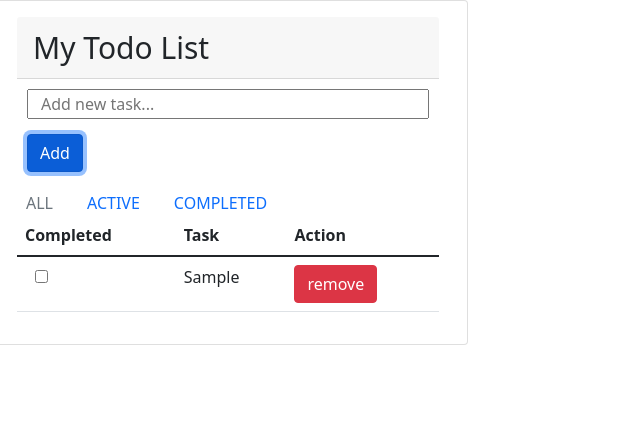
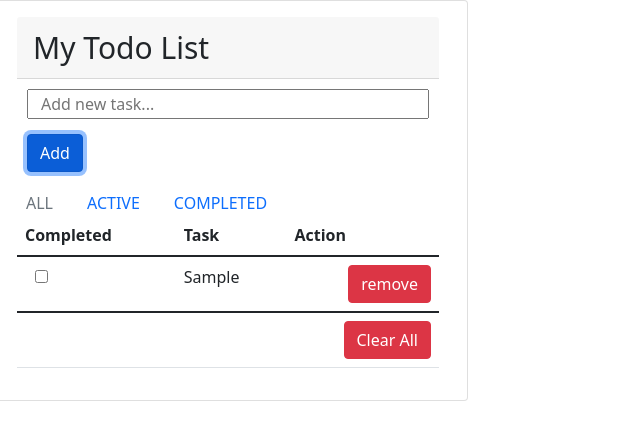
Before and after one commit to k-mill1/todo-list, a React (Create React App) app: page / in a window 1280 px wide. Both pictures are taken after typing "Sample" into the empty fields and a click on the button "Add". Shown: the top 440 px of the page, without its empty margins (0-640 px from the left). Built offline with nearby package versions, Linux system fonts and the light colour scheme.

Commit message:
add clear-al

```diff
--- a/src/App.css
+++ b/src/App.css
@@ -5,6 +5,15 @@
 .todos-header {
   font-size: 30px;
 }
+
 .input-field {
   margin: 10px
 }
+
+.clearAll {
+  float: right
+}
+
+.remove-button {
+  float: right
+}
--- a/src/Todo.js
+++ b/src/Todo.js
@@ -1,5 +1,6 @@
 import React from "react";
 import Button from "react-bootstrap/Button";
+import './App.css';
 
 function Todo(props) {
   return (
@@ -13,9 +14,8 @@ function Todo(props) {
       <td>
         {props.description}
       </td>
-
       <td>
-        <Button variant="danger" onClick={props.removeClick}>
+        <Button className = "remove-button" variant="danger" onClick={props.removeClick}>
           remove
         </Button>
       </td>
--- a/src/VisibleTodoList.js
+++ b/src/VisibleTodoList.js
@@ -1,6 +1,7 @@
 import { connect } from 'react-redux'
 import { toggleItem } from './actions'
 import { removeItem } from './actions'
+import { clearAll } from './actions'
 import  VisibleTodos  from './VisibleTodos'
 
 function getVisibleTodos(items, filter) {
@@ -28,10 +29,14 @@ function mapDispatchToProps(dispatch) {
         },
         removeClick: id => {
             dispatch(removeItem(id))
+        },
+        removeAll: () => {
+            dispatch(clearAll())
         }
     }
 }
 
+
 const VisibleTodoList = connect(mapStateToProps, mapDispatchToProps)(VisibleTodos)
 
 export default VisibleTodoList
--- a/src/VisibleTodos.js
+++ b/src/VisibleTodos.js
@@ -1,6 +1,8 @@
 import React from "react";
 import Table from "react-bootstrap/Table";
+import Button from "react-bootstrap/Button";
 import Todo from "./Todo";
+import './App.css';
 
 function VisibleTodos(props) {
   return (
@@ -23,7 +25,17 @@ function VisibleTodos(props) {
             />
           ))}
         </tbody>
+        <tfoot>
+          <tr>
+            <td colspan="3">
+              <Button className = "clearAll" variant="danger" onClick={props.removeAll}>
+                Clear All
+              </Button>
+            </td>
+          </tr>
+        </tfoot>
       </Table>
+
     </>
   );
 }
--- a/src/actions.js
+++ b/src/actions.js
@@ -1,5 +1,6 @@
 export const ADD_ITEM = 'ADD_ITEM';
 export const REMOVE_ITEM = 'REMOVE_ITEM';
+export const CLEAR_ALL = 'CLEAR_ALL';
 export const EDIT_ITEM = 'EDIT_ITEM';
 export const TOGGLE_ITEM = 'TOGGLE_ITEM';
 export const SET_VISIBILITY_FILTER = 'SET_VISIBILITY_FILTER';
@@ -47,3 +48,10 @@ export function removeItem(id) {
         id
     }
 }
+
+export function clearAll() {
+    return {
+        type: CLEAR_ALL
+
+    }
+}
--- a/src/reducer.js
+++ b/src/reducer.js
@@ -3,7 +3,7 @@ import {
     VisibilityFilters,
     ADD_ITEM,
     REMOVE_ITEM,
-    // EDIT_ITEM,
+    CLEAR_ALL,
     TOGGLE_ITEM,
     SET_VISIBILITY_FILTER,
 } from './actions.js';
@@ -16,6 +16,7 @@ function visibilityFilterReducer(state = VisibilityFilters.SHOW_ALL, action) {
             return state
     }
 }
+const initialState = []
 
 function itemReducer(state = [], action) {
     switch (action.type) {
@@ -40,6 +41,9 @@ function itemReducer(state = [], action) {
                     })
                 } return item
             })
+        case CLEAR_ALL:
+            return initialState
+
         default:
             return state
     }
```
